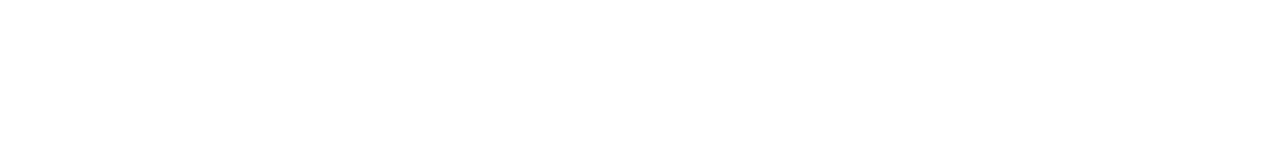
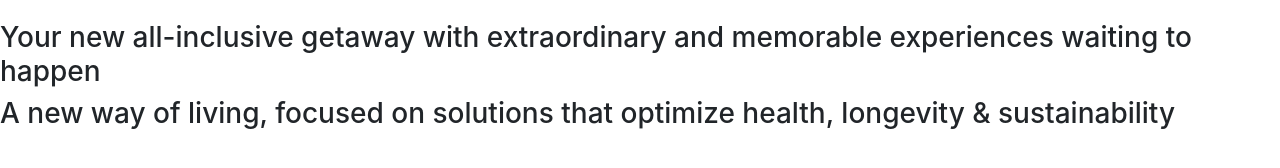
Before and after one commit to VitaKrivyakova/week8-Practice, a plain HTML site: page index.html in a window 1280 px wide. Drawn offline with nearby package versions, Linux system fonts and the light colour scheme.

Commit message:
header start

```diff
--- a/index.html
+++ b/index.html
@@ -16,5 +16,18 @@
     <link rel="stylesheet" href="./styles/style.css" />
     <title>Practice</title>
   </head>
-  <body></body>
+  <body>
+    <header class="header">
+      <nav class="nav"></nav>
+      <h1 class="header__title"></h1>
+      <h3 class="header__description1">
+        Your new all-inclusive getaway with extraordinary and memorable
+        experiences waiting to happen
+      </h3>
+      <h3 class="header__description2">
+        A new way of living, focused on solutions that optimize health,
+        longevity & sustainability
+      </h3>
+    </header>
+  </body>
 </html>
```
Also changed, not shown: 1 other file.
